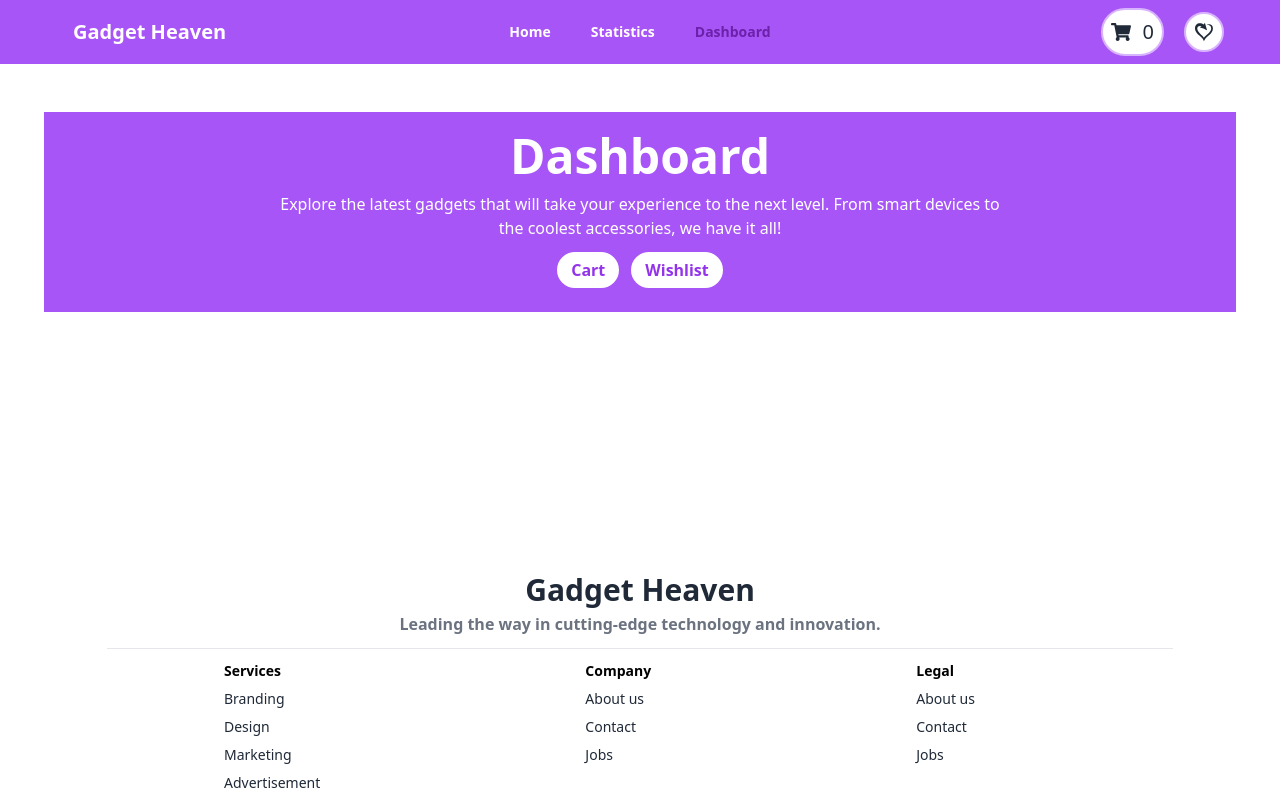
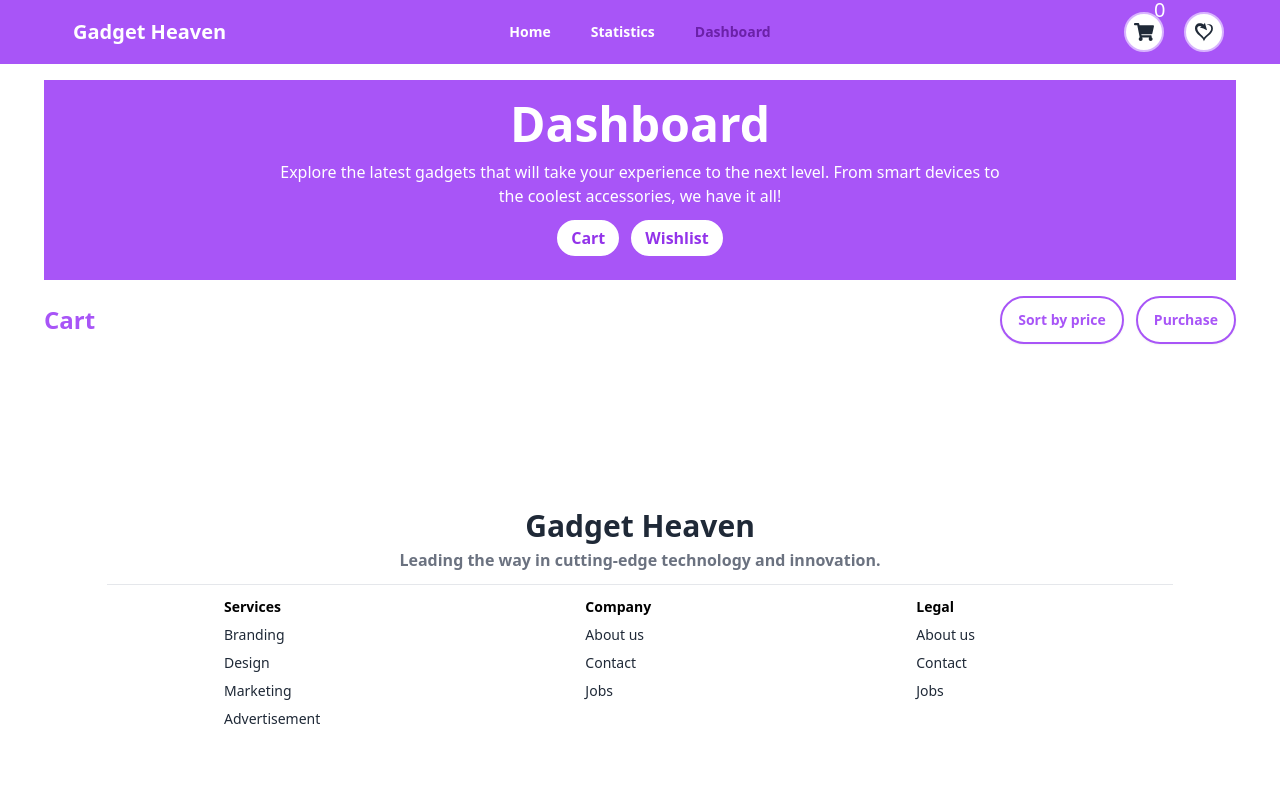
Before and after one commit to tonmoy-sutradhar/Gadget-haven-website, a React (Vite) app: page /dashboard/Cart in a window 1280 px wide. Built offline with nearby package versions, Linux system fonts and the light colour scheme.

Commit message:
Cart section update.

```diff
--- a/src/Components/Banner.jsx
+++ b/src/Components/Banner.jsx
@@ -1,24 +1,26 @@
+import "./banner/banner.css";
 const Banner = () => {
   return (
     <>
-      <div className="bg-bannerTwo h-[300px] ">
-        <h1 className="text-4xl font-bold text-white text-center">
-          Upgrade Your Tech Accessorize with Gadget Heaven Accessories
+      <div className="bg-bannerTwo h-[350px] rounded-xl">
+        <h1 className="text-5xl font-bold text-white text-center pt-9">
+          Upgrade Your Tech Accessorize with <br /> Gadget Heaven Accessories
         </h1>
-        <p className="font-thin text-white text-center">
+        <p className="font-thin text-white text-center pt-4">
           Explore the latest gadgets that will take your experience to the next
-          level. From smart devices to the coolest accessories, we have it all!
+          level. From smart devices to <br /> the coolest accessories, we have
+          it all!
         </p>
-        <div className="text-center">
-          <button className="btn text-purple-500 bg-white font-bold">
+        <div className="text-center pt-4">
+          <button className="btn text-purple-500 bg-white rounded-full font-bold">
             Shop Now
           </button>
         </div>
       </div>
-      <div className="hero bg-banner min-h-[300px] w-4/6 mx-auto relative -top-28 rounded-xl border-b-white border-8 border-purple-400"></div>
+      <div className="hero bg-banner min-h-[400px] md:min-h-[300px] w-4/6 mx-auto relative -top-20 rounded-xl  border-8 border-white-500"></div>
 
       <div>
-        <h1 className="text-3xl text-black font-bold text-center">
+        <h1 className="text-3xl text-gray-500 font-bold text-center">
           Explore Cutting-Edge Gadgets
         </h1>
       </div>
--- a/src/Components/Categories.jsx
+++ b/src/Components/Categories.jsx
@@ -8,7 +8,7 @@ const Categories = ({ categories }) => {
         <Link key={category.id}></Link>
       ))} */}
 
-      <div className="join join-vertical gap-3 border-2 border-purple-500 bg-white p-2 ">
+      <div className="join join-vertical gap-3 border-2 border-gray-200 bg-white p-2 mt-11">
         {categories.map((categoy) => (
           <NavLink
             className={({ isActive }) =>
@@ -21,7 +21,7 @@ const Categories = ({ categories }) => {
             to={`cards/${categoy.category}`}
             key={categoy.category}
           >
-            <button className="btn w-full rounded-full    ">
+            <button className="btn w-full rounded-full text-purple-500    ">
               {categoy.category}
             </button>
           </NavLink>
--- a/src/Components/Navbar.jsx
+++ b/src/Components/Navbar.jsx
@@ -13,7 +13,7 @@ const Navbar = () => {
   }, []);
 
   return (
-    <div className="navbar backdrop-blur-xl bg-purple-500 z-50 fixed px-14  ">
+    <div className="navbar backdrop-blur-xl bg-purple-500 z-50 fixed px-14 ">
       <div className="navbar-start">
         <div className="dropdown">
           <div tabIndex={0} role="button" className="btn btn-ghost lg:hidden">
@@ -109,9 +109,12 @@ const Navbar = () => {
       <div className="navbar-end gap-5 text-xl ">
         <Link
           to="cart"
-          className="bg-white rounded-full items-center p-2 border-2 border-purple-300 flex gap-3 "
+          className="bg-white rounded-full items-center p-2 border-2 border-purple-300  gap-3 "
         >
-          <FaShoppingCart></FaShoppingCart> <span>{products.length}</span>
+          <FaShoppingCart></FaShoppingCart>{" "}
+          <span className="absolute -top-1 ml-5 text-white">
+            {products.length}
+          </span>
         </Link>
         <Link
           to="love"
--- /dev/null
+++ b/src/Components/banner/banner.css
@@ -0,0 +1,5 @@
+.bg-banner {
+  background-size: cover; /* or 'contain' */
+  background-position: center;
+  background-repeat: no-repeat;
+}
--- a/src/Pages/Dashboard.jsx
+++ b/src/Pages/Dashboard.jsx
@@ -1,9 +1,18 @@
 import { useEffect, useState } from "react";
-import { Link, Outlet } from "react-router-dom";
+import { Link, Outlet, useLocation, useNavigate } from "react-router-dom";
 import { getAllFavorites, removeFavorite } from "../LocalStorage";
 import Cart from "./../Components/Cart";
 
 const Dashboard = () => {
+  const navigate = useNavigate();
+  let location = useLocation();
+  useEffect(() => {
+    console.log(location);
+    if (location.pathname === "/dashboard") {
+      navigate("Cart", { replace: true });
+    }
+  }, [location, navigate]);
+
   const [products, setProducts] = useState([]);
 
   useEffect(() => {
@@ -16,9 +25,17 @@ const Dashboard = () => {
     const favorites = getAllFavorites();
     setProducts(favorites);
   };
+
+  // const [p, setP] = useState(products);
+  // const handleSort = (sortBy) => {
+  //   if (sortBy === "price") {
+  //     const sorted = [...products].sort((a, b) => b.price - a.price);
+  //     setP(sorted);
+  //   }
+  // };
   return (
     <>
-      <div className="bg-bannerTwo h-[200px] max-w-screen-2xl">
+      <div className="bg-bannerTwo h-[200px] max-w-screen-2xl mt-8">
         <h1 className="text-5xl text-white font-bold text-center pt-5 ">
           Dashboard
         </h1>
@@ -42,9 +59,27 @@ const Dashboard = () => {
         </div>
       </div>
 
-      {/* <div>
-        <h1 className="text-purple-500 font-bold">Cart</h1>
-      </div> */}
+      {/* ////////////////////////////////////////////// */}
+
+      <div className="flex justify-between items-center mt-4">
+        <div>
+          <h1 className="text-2xl font-bold text-purple-500">Cart</h1>
+        </div>
+        <div>
+          <button
+            // onClick={() => handleSort(price)}
+            className="btn border-2 border-purple-500 text-purple-500 bg-white rounded-full"
+          >
+            Sort by price
+          </button>
+          <button className="btn border-2 border-purple-500 rounded-full bg-white text-purple-500 ml-3">
+            Purchase
+          </button>
+        </div>
+      </div>
+
+      {/* ///////////////////////////////////////////////// */}
+
       <div className=" my-11">
         {/* All products card --- {category} */}
         {products.map((product) => (
--- a/src/Pages/Home.jsx
+++ b/src/Pages/Home.jsx
@@ -9,11 +9,17 @@ const Home = () => {
       {/* Banner section */}
       <Banner></Banner>
 
-      {/* Categories Button section */}
-      <Categories categories={data}></Categories>
+      <div className="grid lg:grid-cols-7 md:grid-cols-1">
+        {/* Categories Button section */}
+        <div className="col-span-1">
+          <Categories categories={data}></Categories>
+        </div>
 
-      {/* Dynamic data Section */}
-      <Outlet></Outlet>
+        {/* Dynamic data Section */}
+        <div className="col-span-6 w-full mr-32">
+          <Outlet></Outlet>
+        </div>
+      </div>
     </div>
   );
 };
--- a/src/Pages/Statistics.jsx
+++ b/src/Pages/Statistics.jsx
@@ -1,7 +1,7 @@
 const Statistics = () => {
   return (
     <>
-      <div className="bg-bannerTwo h-[200px] max-w-screen-2xl">
+      <div className="bg-bannerTwo h-[200px] max-w-screen-2xl mt-8">
         <h1 className="text-5xl text-white font-bold text-center pt-10 ">
           Statistics
         </h1>
@@ -10,6 +10,9 @@ const Statistics = () => {
           level. From smart devices to the coolest accessories, we have it all!
         </p>
       </div>
+      <div className="text-4xl font-bold text-purple-500 text-center mt-14 ">
+        NO DATA FOUND 📈
+      </div>
     </>
   );
 };
--- a/src/layout/MainLayout.jsx
+++ b/src/layout/MainLayout.jsx
@@ -7,15 +7,18 @@ const MainLayout = () => {
   return (
     <div>
       {/* Navbar */}
-      <div className="h-16">
+      <div className="">
         <Navbar></Navbar>
       </div>
+
       {/* Dynamic section */}
       <div className="min-h-[calc(100vh-292px)] py-12 container mx-auto px-11">
         <Outlet></Outlet>
       </div>
+
       {/* Footer */}
       <Footer></Footer>
+
       <ToastContainer
         position="top-center"
         autoClose={2000}
```
Also changed, not shown: src/Components/Cart.jsx (+27 -0 lines).
